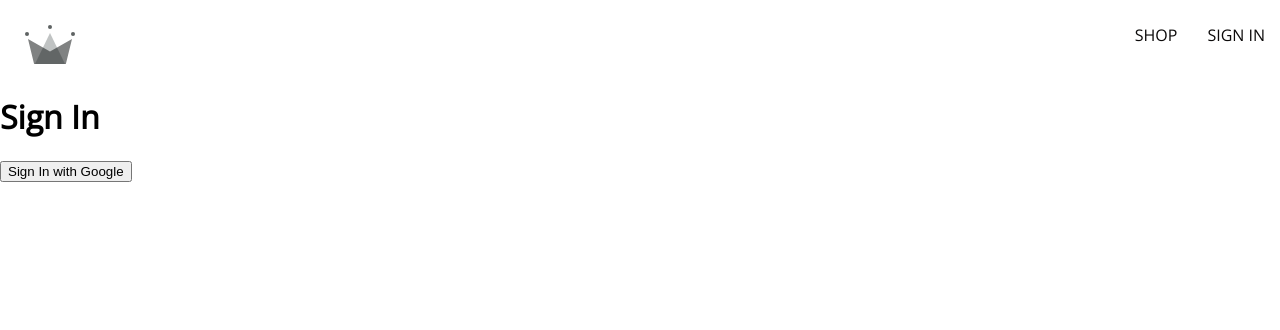
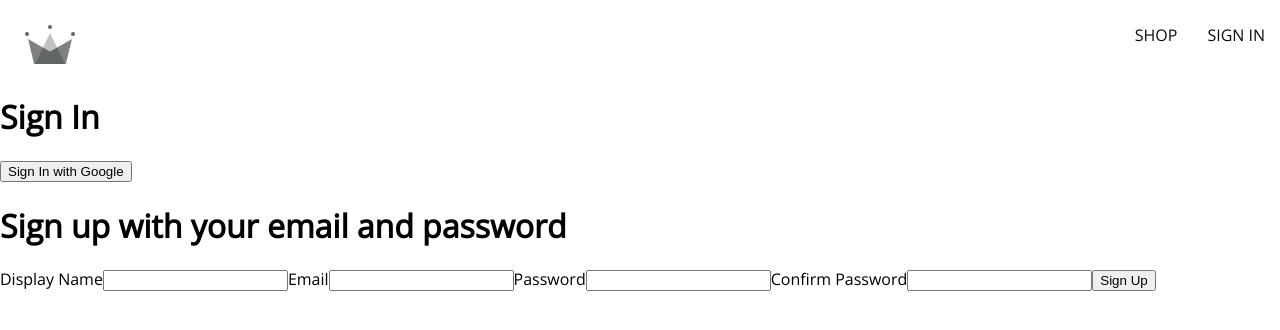
Before and after one commit to carlosmoliv/ecommerce-react, a React (Create React App) app: page /sign-in in a window 1280 px wide. Shown: the top 330 px of the page. Built offline with nearby package versions, Linux system fonts and the light colour scheme.

Commit message:
add sign up with firebase

```diff
--- /dev/null
+++ b/src/components/sign-up-form/sign-up-form.component.jsx
@@ -0,0 +1,92 @@
+import { useState } from "react";
+import {
+  createAuthUserWithEmail,
+  createUserDocumentFromAuth,
+} from "../../firebase/firebase.utils";
+
+const defaultFormFields = {
+  displayName: "",
+  email: "",
+  password: "",
+  confirmPassword: "",
+};
+
+const SignUpForm = () => {
+  const [formFields, setFormFields] = useState(defaultFormFields);
+  const { displayName, email, password, confirmPassword } = formFields;
+
+  const resetFormFields = () => setFormFields(defaultFormFields);
+
+  const handleChange = (event) => {
+    const { name, value } = event.target;
+    setFormFields({ ...formFields, [name]: value });
+  };
+
+  const handleSubmit = async (event) => {
+    event.preventDefault();
+    if (password !== confirmPassword) return alert("Passwords don't match");
+
+    try {
+      const { user } = await createAuthUserWithEmail(email, password);
+
+      await createUserDocumentFromAuth(user, {
+        displayName,
+      });
+
+      resetFormFields();
+    } catch (error) {
+      if (error.code === "auth/email-already-in-use")
+        alert('Email already in use. Try "Sign In" instead.');
+
+      console.log(error);
+    }
+  };
+
+  return (
+    <div>
+      <h1>Sign up with your email and password</h1>
+
+      <form onSubmit={handleSubmit}>
+        <label>Display Name</label>
+        <input
+          type="text"
+          name="displayName"
+          value={displayName}
+          onChange={handleChange}
+          required
+        />
+
+        <label>Email</label>
+        <input
+          type="email"
+          name="email"
+          value={email}
+          onChange={handleChange}
+          required
+        />
+
+        <label>Password</label>
+        <input
+          type="password"
+          name="password"
+          value={password}
+          onChange={handleChange}
+          required
+        />
+
+        <label>Confirm Password</label>
+        <input
+          type="password"
+          name="confirmPassword"
+          value={confirmPassword}
+          onChange={handleChange}
+          required
+        />
+
+        <button type="submit">Sign Up</button>
+      </form>
+    </div>
+  );
+};
+
+export default SignUpForm;
--- a/src/firebase/firebase.utils.js
+++ b/src/firebase/firebase.utils.js
@@ -4,6 +4,7 @@
   GoogleAuthProvider,
   signInWithPopup,
   signInWithRedirect,
+  createUserWithEmailAndPassword,
 } from "firebase/auth";
 
 import { getFirestore, doc, getDoc, setDoc } from "firebase/firestore";
@@ -18,18 +19,28 @@
 };
 
 const firebaseApp = initializeApp(firebaseConfig);
-const provider = new GoogleAuthProvider();
+const googleProvider = new GoogleAuthProvider();
 
-provider.setCustomParameters({
+googleProvider.setCustomParameters({
   prompt: "select_account",
 });
 
 export const auth = getAuth();
-export const signInWithGooglePopup = () => signInWithPopup(auth, provider);
+
+export const signInWithGooglePopup = () =>
+  signInWithPopup(auth, googleProvider);
+
+export const signInWithGoogleRedirect = () =>
+  signInWithRedirect(auth, googleProvider);
 
 export const db = getFirestore();
 
-export const createUserDocumentFromAuth = async (userAuth) => {
+export const createUserDocumentFromAuth = async (
+  userAuth,
+  additionalInformation = {}
+) => {
+  if (!userAuth) return;
+
   const userDocRef = doc(db, "users", userAuth.uid);
   const userDocSnapshot = await getDoc(userDocRef);
 
@@ -42,9 +53,24 @@
         displayName,
         email,
         createdAt,
+        ...additionalInformation,
       });
     } catch (error) {
       console.log("Error creating user", error.message);
     }
+
+    return userDocRef;
   }
 };
+
+export const createAuthUserWithEmail = async (email, password) => {
+  if (!email || !password) return;
+
+  const createUser = await createUserWithEmailAndPassword(
+    auth,
+    email,
+    password
+  );
+
+  return createUser;
+};
--- a/src/routes/sign-in/sign-in.component.jsx
+++ b/src/routes/sign-in/sign-in.component.jsx
@@ -1,12 +1,18 @@
+import { useEffect } from "react";
+import { getRedirectResult } from "firebase/auth";
+
 import {
+  auth,
   signInWithGooglePopup,
   createUserDocumentFromAuth,
+  signInWithGoogleRedirect,
 } from "../../firebase/firebase.utils";
+
+import SignUpForm from "../../components/sign-up-form/sign-up-form.component";
 
 const SigIn = () => {
   const handleSignInGoogle = async () => {
     const { user } = await signInWithGooglePopup();
-
     const userDocRef = await createUserDocumentFromAuth(user);
   };
 
@@ -14,6 +20,8 @@
     <div>
       <h1>Sign In</h1>
       <button onClick={handleSignInGoogle}>Sign In with Google</button>
+
+      <SignUpForm />
     </div>
   );
 };
```
Also changed, not shown: src/components/sign-up-form/form-input.styles.scss (added, +54 -0 lines), src/components/form-input/form-input.component.jsx (added), src/components/form-input/form-input.styles.sass (added).
